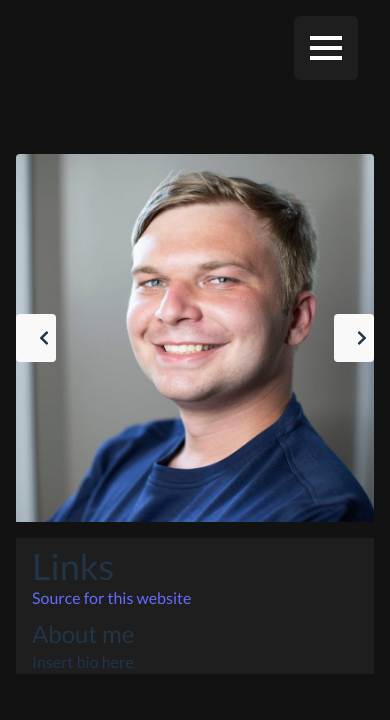
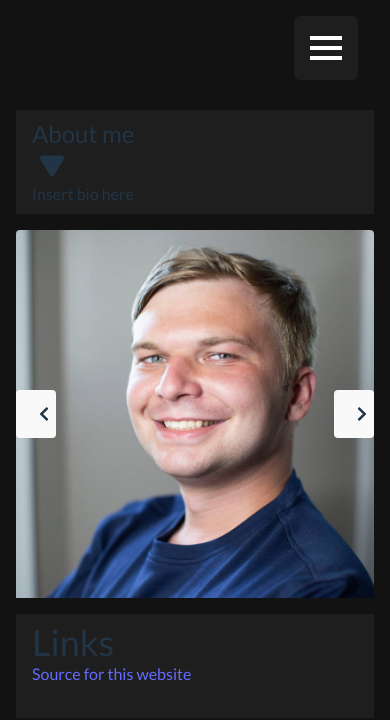
Before and after one commit to JIH7/react-portfolio-site, a React (Vite) app: page / in a window 390 px wide. Shown: the top 720 px of the page. Built offline with nearby package versions, Linux system fonts and the light colour scheme.

Commit message:
mobile refactor first pass

```diff
--- a/public/main.css
+++ b/public/main.css
@@ -570,6 +570,30 @@ video {
   top: 10rem;
 }
 
+.top-2 {
+  top: 0.5rem;
+}
+
+.left-8 {
+  left: 2rem;
+}
+
+.left-16 {
+  left: 4rem;
+}
+
+.left-20 {
+  left: 5rem;
+}
+
+.z-50 {
+  z-index: 50;
+}
+
+.order-first {
+  order: -9999;
+}
+
 .mx-auto {
   margin-left: auto;
   margin-right: auto;
@@ -611,6 +635,10 @@ video {
   height: 100vh;
 }
 
+.h-8 {
+  height: 2rem;
+}
+
 .w-16 {
   width: 4rem;
 }
@@ -627,6 +655,10 @@ video {
   width: 100vw;
 }
 
+.w-8 {
+  width: 2rem;
+}
+
 .-rotate-45 {
   --tw-rotate: -45deg;
   transform: translate(var(--tw-translate-x), var(--tw-translate-y)) rotate(var(--tw-rotate)) skewX(var(--tw-skew-x)) skewY(var(--tw-skew-y)) scaleX(var(--tw-scale-x)) scaleY(var(--tw-scale-y));
@@ -634,6 +666,11 @@ video {
 
 .rotate-45 {
   --tw-rotate: 45deg;
+  transform: translate(var(--tw-translate-x), var(--tw-translate-y)) rotate(var(--tw-rotate)) skewX(var(--tw-skew-x)) skewY(var(--tw-skew-y)) scaleX(var(--tw-scale-x)) scaleY(var(--tw-scale-y));
+}
+
+.rotate-90 {
+  --tw-rotate: 90deg;
   transform: translate(var(--tw-translate-x), var(--tw-translate-y)) rotate(var(--tw-rotate)) skewX(var(--tw-skew-x)) skewY(var(--tw-skew-y)) scaleX(var(--tw-scale-x)) scaleY(var(--tw-scale-y));
 }
 
@@ -748,6 +785,18 @@ video {
 
 .pt-2 {
   padding-top: 0.5rem;
+}
+
+.pb-0 {
+  padding-bottom: 0px;
+}
+
+.pb-2 {
+  padding-bottom: 0.5rem;
+}
+
+.pb-8 {
+  padding-bottom: 2rem;
 }
 
 .text-2xl {
@@ -893,6 +942,10 @@ button:focus-visible {
 }
 
 @media (min-width: 480px) {
+  .sm\:order-first {
+    order: -9999;
+  }
+
   .sm\:mx-auto {
     margin-left: auto;
     margin-right: auto;
@@ -916,9 +969,17 @@ button:focus-visible {
     top: 16rem;
   }
 
+  .md\:order-none {
+    order: 0;
+  }
+
   .md\:mx-2 {
     margin-left: 0.5rem;
     margin-right: 0.5rem;
+  }
+
+  .md\:mb-0 {
+    margin-bottom: 0px;
   }
 
   .md\:block {
@@ -961,8 +1022,16 @@ button:focus-visible {
     flex-wrap: wrap;
   }
 
+  .md\:justify-between {
+    justify-content: space-between;
+  }
+
   .md\:rounded {
     border-radius: 0.25rem;
+  }
+
+  .md\:pb-0 {
+    padding-bottom: 0px;
   }
 
   .md\:text-4xl {
--- a/src/components/LinksWidget.jsx
+++ b/src/components/LinksWidget.jsx
@@ -2,7 +2,7 @@ import LinkWidgetLI from "./LinkWidgetLI"
 
 const LinksWidget = ( {links} ) => {
   return (
-    <section className="w-full md:w-1/2 sm:pb-4 md:h-1/4 | px-4 pt-2 | sm:rounded-md md:rounded | bg-white bg-opacity-5">
+    <section className="w-full md:w-1/2 sm:pb-4 md:h-1/4 | px-4 pt-2 pb-8 md:pb-0 | sm:rounded-md md:rounded | bg-white bg-opacity-5">
         <h2 className='text-4xl'>Links</h2>
         <ul>
             {links.map((e, i) => <LinkWidgetLI text={e} key={i} />)}
--- a/src/components/ListItem.jsx
+++ b/src/components/ListItem.jsx
@@ -1,4 +1,4 @@
-const ListItem = ({ appName, onToggle, idKey, currentApp }) => {
+const ListItem = ({ appName, onToggle, idKey, currentApp, key }) => {
   return (
     <div onClick={() => onToggle(Number(idKey))} className={`border-x-2 border-t-2 border-neutral-900 | h-20 w-full | py-4 px-4 | text-white text-3xl truncate | ${currentApp === idKey ? 'bg-white bg-opacity-10' : 'hover:bg-white hover:bg-opacity-5'} | select-none`}>
       {appName}
--- a/src/components/Page.jsx
+++ b/src/components/Page.jsx
@@ -1,15 +1,19 @@
 import LinksWidget from './LinksWidget'
 import ImageGallery from './ImageGallery'
 
+import { FaPlay } from 'react-icons/fa'
+
 const Page = ({app}) => {
   return (
-    <div className="w-full md:w-4/5 p-4 mb-4 sm:mx-auto | flex flex-col md:flex-wrap justify-between">
+    <div className="w-full md:w-4/5 p-4 mb-4 sm:mx-auto | flex flex-col md:flex-wrap justify-start md:justify-between">
 
       <ImageGallery app={app}/>
       <LinksWidget className links={app.links}/>
 
-      <main className="bg-white bg-opacity-5 | sm:pb-4 md:h-full w-full md:w-1/2 | mx-auto md:mx-2 | px-4 pt-2 | sm:rounded-md  md:rounded">
-        <h1 className='text-2xl md:text-4xl'>{app.name}</h1>
+      <main className="bg-white bg-opacity-5 | sm:pb-4 md:h-full w-full md:w-1/2 | mx-auto md:mx-2 mb-4 md:mb-0 | px-4 pt-2 pb-2 md: pb-0 | sm:rounded-md  md:rounded | order-first md:order-none">
+        <h1 className='text-2xl md:text-4xl'>{app.name}
+          <div className='h-8 w-8 | md:hidden | relative | rotate-90'><FaPlay/></div>
+        </h1>
         <p>{app.description}</p>
       </main>
     </div>
--- a/src/components/ScrollableMenu.jsx
+++ b/src/components/ScrollableMenu.jsx
@@ -4,12 +4,12 @@ const ScrollableMenu = ({appList, onToggle, menuOpen, currentApp}) => {
 
 
     return (
-        <div className={`bg-darkGray | fixed md:static top-0 | h-screen md:h-full md:w-1/3 lg:w-1/5 | overflow-y-scroll |${menuOpen ? ' left-0' : ' -left-64'} md:block | transition-all ease-in duration-150`}>
+        <div className={`bg-darkGray | fixed md:static top-0 | z-50 | h-screen md:h-full md:w-1/3 lg:w-1/5 | overflow-y-scroll |${menuOpen ? ' left-0' : ' -left-64'} md:block | transition-all ease-in duration-150`}>
             {
                 appList.map((el, i) => (
                     //ToDo: If removing shortName remove this.
                     //If the app has optional shortName paramater, use that to prevent overflow
-                    <ListItem appName={el.shortName ? el.shortName : el.name} onToggle={onToggle} idKey={i} currentApp={currentApp}/>
+                    <ListItem appName={el.shortName ? el.shortName : el.name} onToggle={onToggle} key={i} idKey={i} currentApp={currentApp}/>
                 ))
             }
         </div>
```
